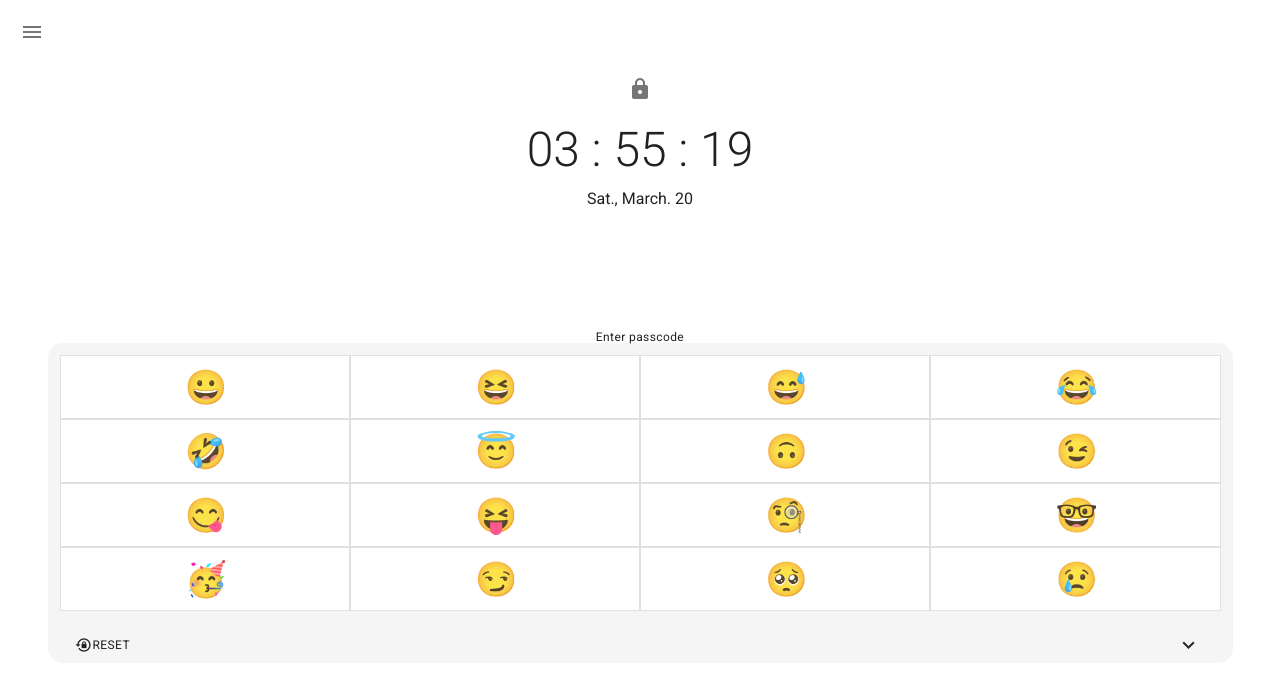
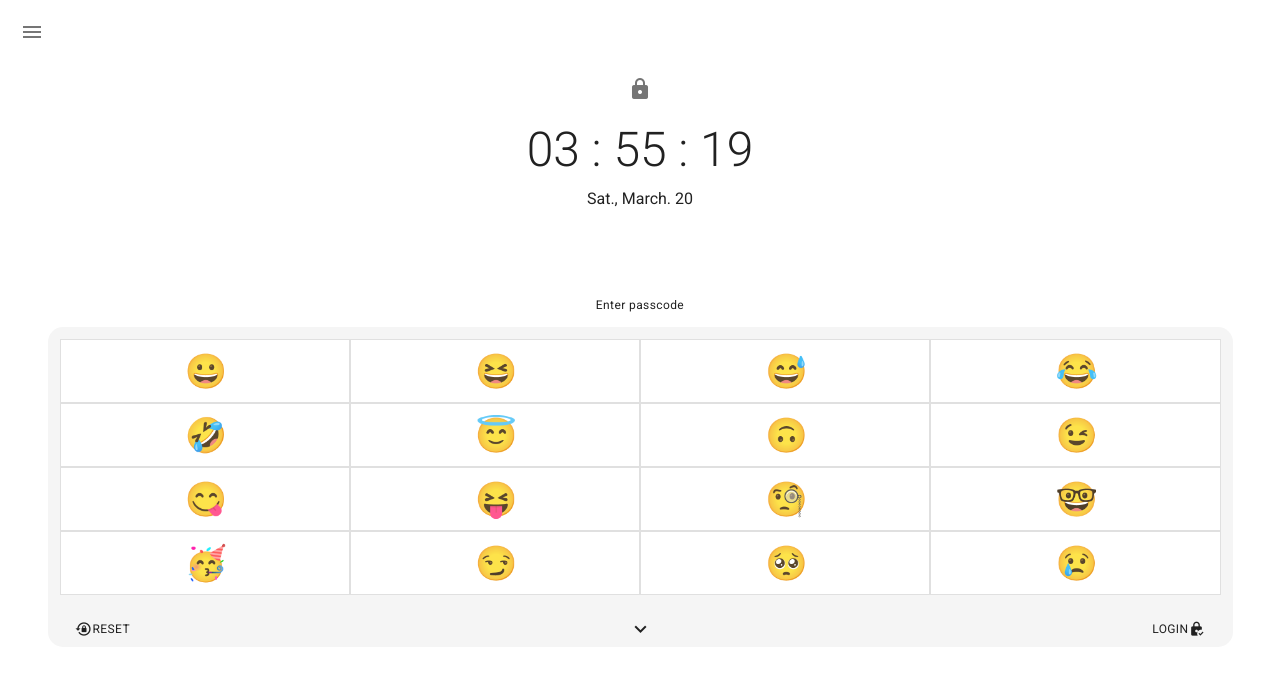
Before and after one commit to Thomas-Leung/emoji-password, a Vue app: page /#/ in a window 1280 px wide. Shown: the top 690 px of the page. Built offline with nearby package versions, Linux system fonts and the light colour scheme.

Commit message:
working password

```diff
--- a/src/components/Clock.vue
+++ b/src/components/Clock.vue
@@ -12,7 +12,7 @@
       </v-col>
     </v-row>
     <v-row class="text-center">
-      <v-col class="mb-n12 pt-10">
+      <v-col class="mb-n12 pt-2">
         <p class="caption font-weight-regular">Enter passcode</p>
       </v-col>
     </v-row>
--- a/src/components/EmojiPwd.vue
+++ b/src/components/EmojiPwd.vue
@@ -1,5 +1,11 @@
 <template>
   <v-sheet class="pa-4">
+    <v-row align="center" justify="center">
+      <v-col v-if="passcode.length === 0" class="mb-4" cols="auto"></v-col>
+      <v-col class="pl-1 pr-1 pt-1" cols="auto" v-for="i in passcode.length" :key="i">
+        <v-icon size="14">mdi-checkbox-blank-circle</v-icon>
+      </v-col>
+    </v-row>
     <v-container class="grey lighten-4" style="border-radius:15px">
       <v-row v-for="i in 4" :key="i" no-gutters>
         <v-col v-for="j in 4" :key="j">
@@ -11,17 +17,16 @@
               text
               width="100%"
               height="100%"
+              @click="typePwd(emoji[i == 1? i * j : 4*(i-1) + j].symbol)"
             >{{emoji[i == 1? i * j : 4*(i-1) + j].emoji}}</v-btn>
-            <!-- <p class="display-1 mb-0">{{emoji[i * j]}}</p> -->
           </v-card>
         </v-col>
       </v-row>
 
       <v-row align="center" justify="space-between">
-         <v-col class="pb-0 pt-1" cols="auto">
-          <v-btn text class="caption">
-            <v-icon size="16">mdi-lock-reset</v-icon>
-            Reset
+        <v-col class="pb-0 pt-1" cols="auto">
+          <v-btn text class="caption" @click="reset">
+            <v-icon size="16">mdi-lock-reset</v-icon>Reset
           </v-btn>
         </v-col>
         <v-col class="pb-0 pt-1" cols="auto">
@@ -29,36 +34,66 @@
             <v-icon>{{arrow}}</v-icon>
           </v-btn>
         </v-col>
+        <v-col class="pb-0 pt-1" cols="auto">
+          <v-btn text class="caption" @click="login">
+            Login
+            <v-icon size="16">mdi-lock-check</v-icon>
+          </v-btn>
+        </v-col>
       </v-row>
     </v-container>
+    <v-snackbar :color="snackbarColor" v-model="snackbar">
+      {{ snackbarText }}
+      <v-btn text @click="snackbar = false">Close</v-btn>
+    </v-snackbar>
   </v-sheet>
 </template>
 
 <script>
-import emojiPwd from "@/components/data/emojiPwd.json"
+import emojiPwd from "@/components/data/emojiPwd.json";
 export default {
   data: function() {
     return {
       emoji: emojiPwd["page1"],
-      arrow: "mdi-chevron-down"
+      arrow: "mdi-chevron-down",
+      passcode: "",
+      tempPwd: "1234",
+      snackbar: false,
+      snackbarText: "sasd",
+      snackbarColor: "success",
     };
   },
   methods: {
     switchEmoji: function() {
       if (this.arrow === "mdi-chevron-down") {
-        this.emoji = emojiPwd["page2"]
-        this.arrow = "mdi-chevron-up"
+        this.emoji = emojiPwd["page2"];
+        this.arrow = "mdi-chevron-up";
       } else {
-        this.emoji = emojiPwd["page1"]
-        this.arrow = "mdi-chevron-down"
+        this.emoji = emojiPwd["page1"];
+        this.arrow = "mdi-chevron-down";
       }
+    },
+    typePwd: function(value) {
+      this.passcode += value;
+    },
+    reset() {
+      this.passcode = "";
+    },
+    login() {
+      if (this.passcode == this.tempPwd) {
+        this.snackbarColor = "success";
+        this.snackbarText = "Correct Passcode";
+      } else {
+        this.snackbarColor = "error";
+        this.snackbarText = "Wrong Passcode, try again.";
+      }
+      this.snackbar = true;
+      this.passcode = "";
     }
   }
 };
 </script>
 
 <style scoped>
-.v-btn {
-  min-width: 0;
-}
+
 </style>
```
